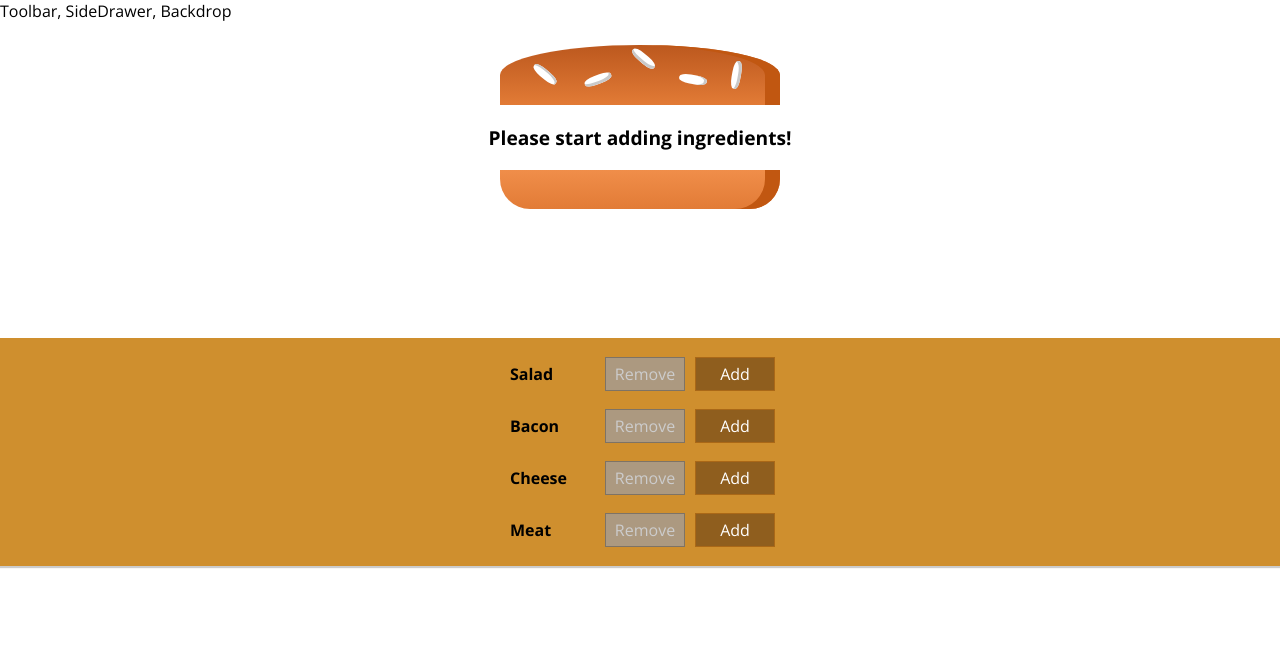
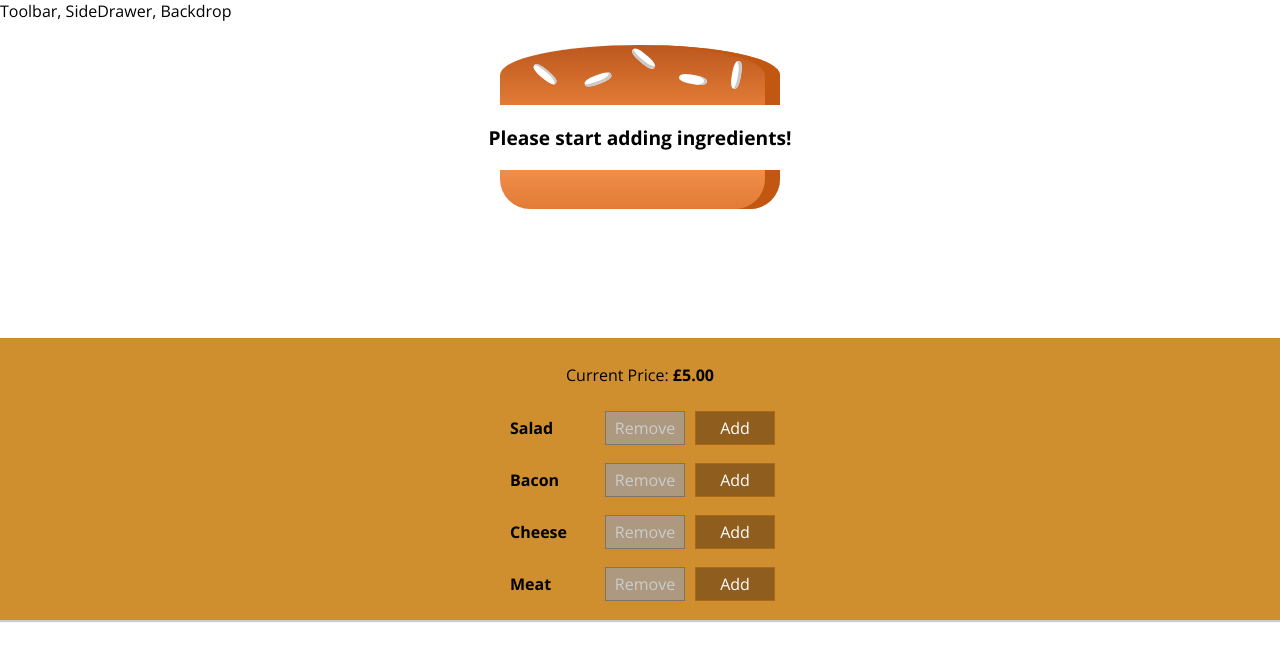
Before and after one commit to mlycode/react-burger-app, a React app: page / in a window 1280 px wide. Shown: the top 660 px of the page. Built offline with nearby package versions, Linux system fonts and the light colour scheme.

Commit message:
add burger price display

```diff
--- a/src/components/Burger/BuildControls/BuildControls.js
+++ b/src/components/Burger/BuildControls/BuildControls.js
@@ -11,6 +11,7 @@
 
 const buildControls = (props) => (
     <div className={classes.BuildControls}>
+        <p>Current Price: <strong>£{props.price.toFixed(2)}</strong></p>
         {controls.map(ctrl => (
             <BuildControl
             key={ctrl.label}
--- a/src/containers/BurgerBuilder/BurgerBuilder.js
+++ b/src/containers/BurgerBuilder/BurgerBuilder.js
@@ -63,7 +63,8 @@
                 <BuildControls
                     ingredientAdded={this.addIngredientHandler}
                     ingredientRemoved={this.removeIngredientHandler}
-                    disabled={disabledInfo} />
+                    disabled={disabledInfo}
+                    price={this.state.totalPrice} />
             </Aux>
         );
     }
```
